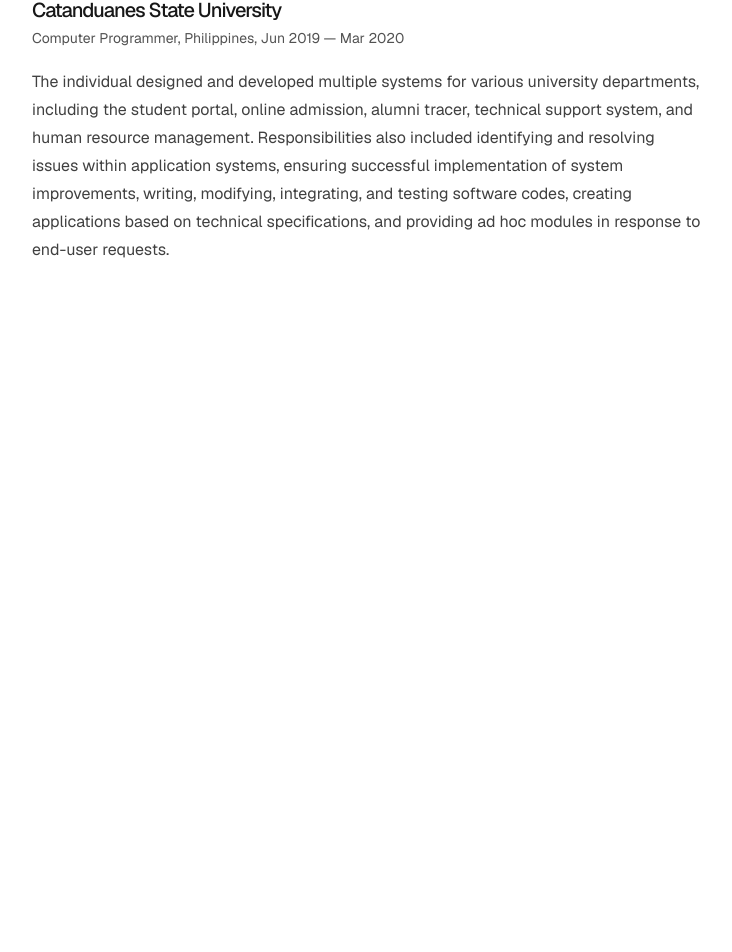
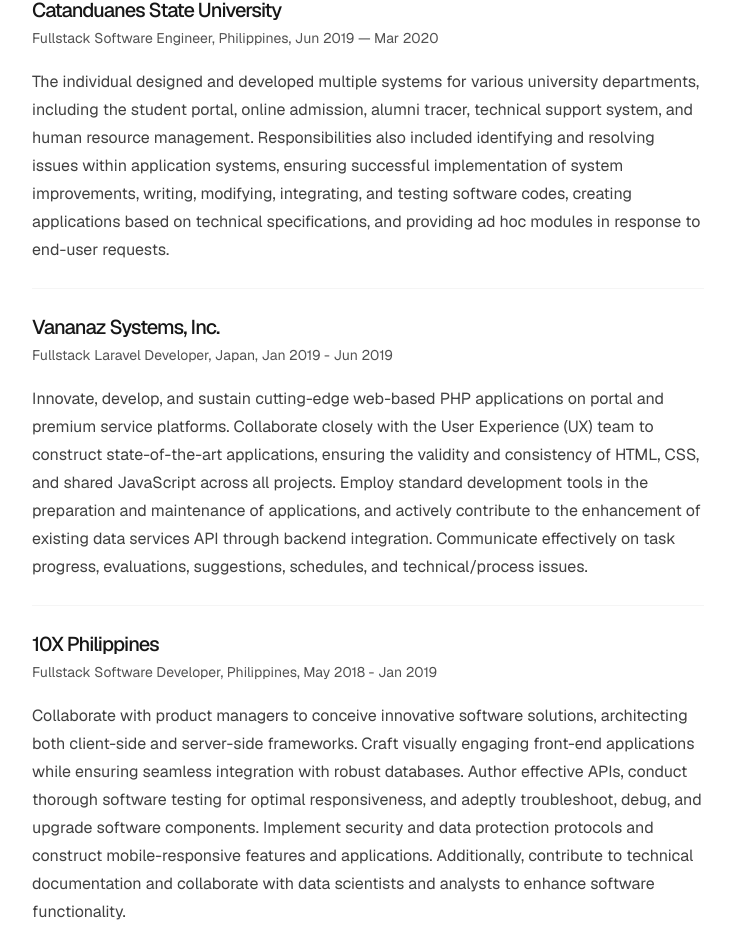
Before and after one commit to isaacdarcilla/isaacdarcilla.com, a Next.js app: page /work in a window 1280 px wide. Shown: the part 1304-2256 px from the top of the page, without its empty margins (272-1004 px from the left). Before the commit the page ends 1728 px from the top, so only its background shows below. Built offline with nearby package versions, Linux system fonts and the light colour scheme.

Commit message:
fix: work

```diff
--- a/app/work/page.tsx
+++ b/app/work/page.tsx
@@ -48,7 +48,7 @@
         <hr className="my-6 border-neutral-100 dark:border-neutral-800" />
         <h2 className="font-medium text-xl mb-1 tracking-tighter">HireTrades, Inc.</h2>
         <p className="text-neutral-600 dark:text-neutral-400 text-sm">
-          Software Engineer, Australia, Mar 2020 — Mar 2021
+          Fullstack Software Developer, Australia, Mar 2020 — Mar 2021
         </p>
         <p>
           I was involved in designing and developing business logic, maintaining and optimizing APIs for
@@ -62,7 +62,7 @@
         <hr className="my-6 border-neutral-100 dark:border-neutral-800" />
         <h2 className="font-medium text-xl mb-1 tracking-tighter">Catanduanes State University</h2>
         <p className="text-neutral-600 dark:text-neutral-400 text-sm">
-          Computer Programmer, Philippines, Jun 2019 — Mar 2020
+          Fullstack Software Engineer, Philippines, Jun 2019 — Mar 2020
         </p>
         <p>
           The individual designed and developed multiple systems for various university departments,
@@ -72,6 +72,34 @@
           modifying, integrating, and testing software codes, creating applications based on technical specifications,
           and providing ad hoc modules in response to end-user requests.
         </p>
+
+        <hr className="my-6 border-neutral-100 dark:border-neutral-800" />
+        <h2 className="font-medium text-xl mb-1 tracking-tighter">Vananaz Systems, Inc.</h2>
+        <p className="text-neutral-600 dark:text-neutral-400 text-sm">
+          Fullstack Laravel Developer, Japan, Jan 2019 - Jun 2019
+        </p>
+        <p>
+          Innovate, develop, and sustain cutting-edge web-based PHP applications on portal and premium service platforms.
+          Collaborate closely with the User Experience (UX) team to construct state-of-the-art applications, ensuring the
+          validity and consistency of HTML, CSS, and shared JavaScript across all projects. Employ standard development
+          tools in the preparation and maintenance of applications, and actively contribute to the enhancement of existing data
+          services API through backend integration. Communicate effectively on task progress, evaluations, suggestions,
+          schedules, and technical/process issues.
+        </p>
+
+        <hr className="my-6 border-neutral-100 dark:border-neutral-800" />
+        <h2 className="font-medium text-xl mb-1 tracking-tighter">10X Philippines</h2>
+        <p className="text-neutral-600 dark:text-neutral-400 text-sm">
+          Fullstack Software Developer, Philippines, May 2018 - Jan 2019
+        </p>
+        <p>
+          Collaborate with product managers to conceive innovative software solutions,
+          architecting both client-side and server-side frameworks. Craft visually engaging front-end applications
+          while ensuring seamless integration with robust databases. Author effective APIs, conduct thorough
+          software testing for optimal responsiveness, and adeptly troubleshoot, debug, and upgrade software components.
+          Implement security and data protection protocols and construct mobile-responsive features and applications.
+          Additionally, contribute to technical documentation and collaborate with data scientists and analysts to enhance software functionality.
+        </p>
       </div>
     </section>
   );
```
